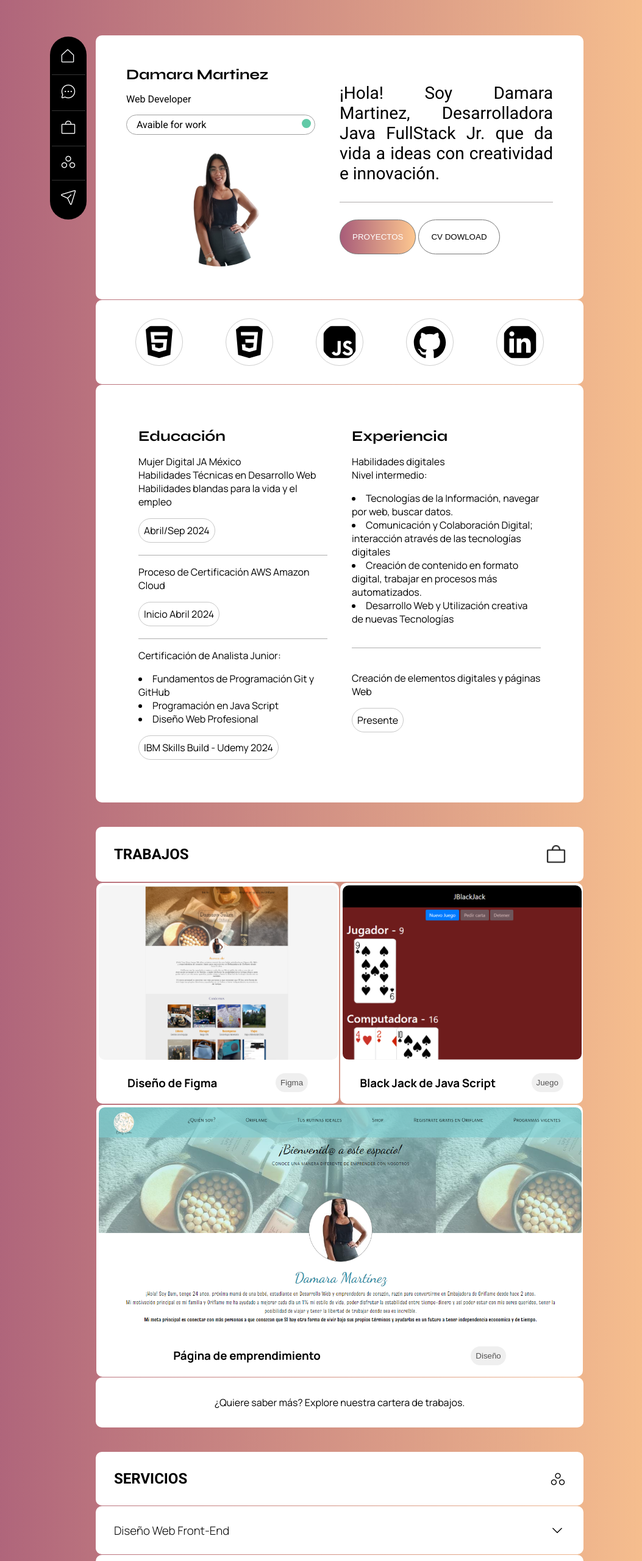
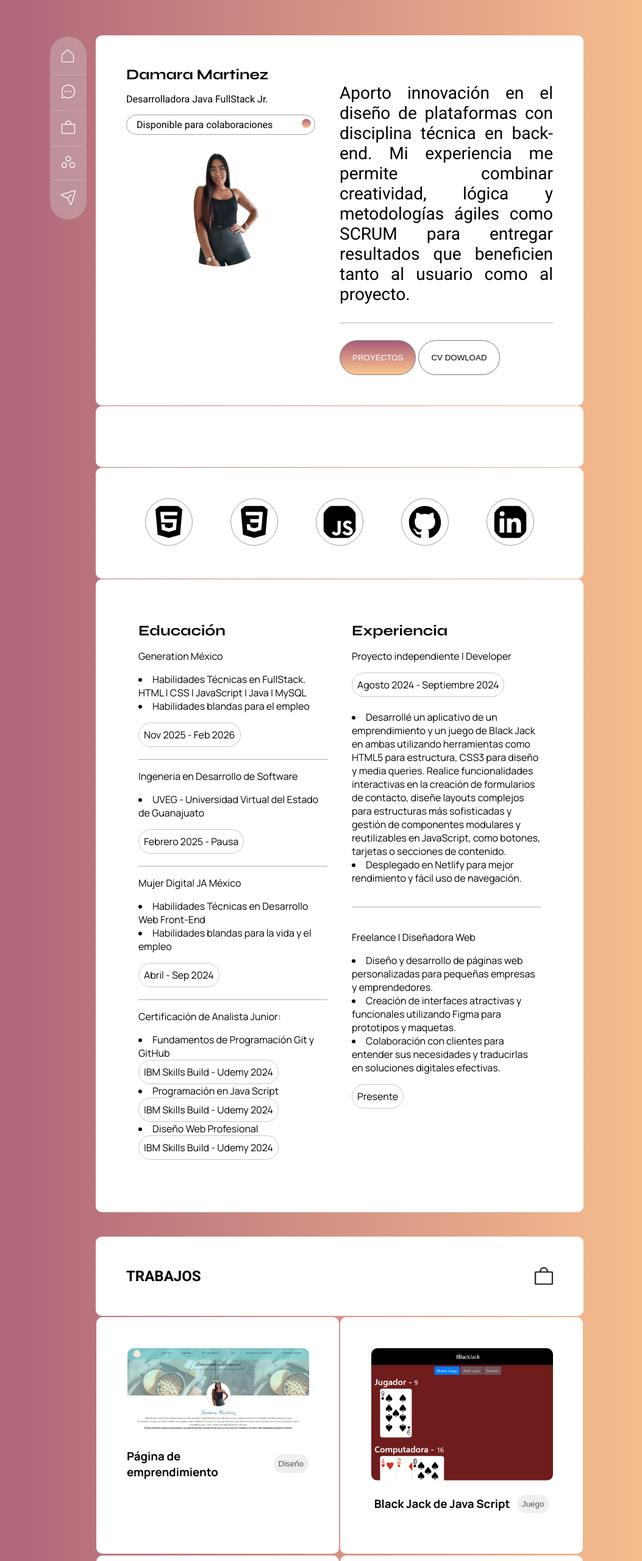
Before and after one commit to Dammtz/Portafolio-Damara-Mtz, a plain HTML site: page index.html in a window 1280 px wide. Shown: the top 2560 px of the page at 61% size, without its empty margins (113-1166 px from the left). Drawn offline with nearby package versions, Linux system fonts and the light colour scheme; a web font is replaced by a local one.

Commit message:
feat: Estructura y estilos hechos

```diff
--- a/estilos.css
+++ b/estilos.css
@@ -57,12 +57,15 @@ h2 {
 .dot {
     height: 15px;
     width: 15px;
-    background-color: rgb(97, 202, 167);
+    background: linear-gradient(
+    var(--night),
+    var(--brown)
+    );
     border-radius: 50%;
 }
 
 .status {
-    display: flex;
+
     border: 1px solid rgb(160, 160, 160);
     border-radius: 20px;
     padding: 6px;
@@ -92,7 +95,6 @@ h2 {
 
 .btn-black {
     background: linear-gradient(
-    90deg,
     var(--night),
     var(--brown)
     );
@@ -109,7 +111,7 @@ h2 {
 }
 
 .btn-lined {
-    background-color: #ffff;
+    background-color: #ffffff;
     padding: 20px;
     border-radius: 30px;
     border: 1px solid rgb(119, 119, 119);
@@ -117,7 +119,6 @@ h2 {
 
 .btn-lined:hover {
     background: linear-gradient(
-    90deg,
     var(--night),
     var(--brown)
     );
@@ -129,7 +130,7 @@ h2 {
 .sticky-nav {
     height: 300px;
     width: 60px;
-    background-color: black;
+    background-color: rgba(206, 205, 205, 0.377);
     border-radius: 30px;
     position: sticky;
     top: 60px;
@@ -152,7 +153,8 @@ ul {
 .l-2,
 .l-3,
 .l-4 {
-    border-bottom: 1px solid rgba(176, 172, 172, 0.301);
+    border-bottom: 1px solid rgba(233, 233, 233, 0.301);
+}
 }
 
 .section-icons {
@@ -165,7 +167,7 @@ ul {
     width: 60px;
     padding: 8px;
     border: 1px solid;
-    border-color: rgba(128, 128, 128, 0.39);
+    border-color: rgba(0, 0, 0, 0.39);
     border-radius: 50%;
 }
 
--- a/index.html
+++ b/index.html
@@ -34,72 +34,95 @@
         <div id="home" class="section section_status">
             <div class="subsection">
                 <h2 class="info-name">Damara Martinez</h2>
-                <p>Web Developer</p>
+                <p>Desarrolladora Java FullStack Jr.</p>
                 <div class="status">
-                    <p class="p-status"> Avaible for work</p>
+                    <p class="p-status"> Disponible para colaboraciones</p>
                     <div class="dot"></div>
                 </div>
                 <img class="profile" src="img/quiensoy.jpg" alt="Dam">
             </div>
             <div class="subsection">
-                <p class="p-desc"> ¡Hola! Soy Damara Martinez, Desarrolladora Java FullStack Jr. que da vida a ideas con
-                    creatividad e innovación.
+                <p class="p-desc"> Aporto innovación en el diseño de plataformas con
+                    disciplina técnica en back-end.
+                    Mi experiencia me permite combinar creatividad, lógica y metodologías ágiles como SCRUM
+                    para entregar resultados que beneficien tanto al usuario como al proyecto.
                 </p>
                 <div>
                     <a href="#works"> <button class="btn-black">PROYECTOS</button> </a>
-                    <a href="Currículum Vitae CV Damara 2024 de Mujer Digital.pdf"> <button class="btn-lined">CV
+                    <a href="DAMARA SULIM MARTINEZ MARTINEZ.pdf"> <button class="btn-lined">CV
                             DOWLOAD</button></a>
                 </div>
             </div>
         </div>
 
         <div class="section section-icons">
-            <img src="icons/logo-html5.svg" alt="Logo HTML">
-            <img src="icons/logo-css3.svg" alt="Logo CSS">
-            <img src="icons/logo-javascript.svg" alt="Logo JavaScripts">
-            <img src="icons/logo-github.svg" alt="Logo GitHub">
-            <img src="icons/logo-linkedin.svg" alt="Logo Linledin">
+
+        </div>
+
+        <div class="section section-icons">
+            <a href="#"><img src="icons/logo-html5.svg" alt="Logo HTML"></a>
+            <a href="#"><img src="icons/logo-css3.svg" alt="Logo CSS"></a>
+            <a href="#"><img src="icons/logo-javascript.svg" alt="Logo JavaScripts"></a>
+            <a href="#"><img src="icons/logo-github.svg" alt="Logo GitHub"></a>
+            <a href="#"><img src="icons/logo-linkedin.svg" alt="Logo Linledin"></a>
         </div>
 
         <div id="educacion" class="section section_status">
             <div class="subsection section-e">
                 <h2 class="info-name">Educación</h2>
+
                 <div class="line">
-                    <p>Mujer Digital JA México
-                        <br> Habilidades Técnicas en Desarrollo Web
-                        <br>Habilidades blandas para la vida y el empleo
+                    <p>Generation México
+                        <li> Habilidades Técnicas en FullStack. HTML | CSS | JavaScript | Java | MySQL </li>
+                        <li>Habilidades blandas para el empleo </li>
                     </p>
-                    <div class="fechas">Abril/Sep 2024</div>
+                    <div class="fechas">Nov 2025 - Feb 2026</div>
                 </div>
 
                 <div class="line">
-                    <p>Proceso de Certificación AWS Amazon Cloud</p>
-                    <div class="fechas">Inicio Abril 2024</div>
+                    <p>Ingeneria en Desarrollo de Software
+                        <li> UVEG - Universidad Virtual del Estado de Guanajuato </li>
+                    </p>
+                    <div class="fechas">Febrero 2025 - Pausa</div>
+                </div>
+
+                <div class="line">
+                    <p>Mujer Digital JA México
+                        <li> Habilidades Técnicas en Desarrollo Web Front-End </li>
+                        <li>Habilidades blandas para la vida y el empleo </li>
+                    </p>
+                    <div class="fechas">Abril - Sep 2024</div>
                 </div>
 
                 <p>Certificación de Analista Junior:
-                    <li>Fundamentos de Programación Git y GitHub
+                    <li>Fundamentos de Programación Git y GitHub </li>
+                    <div class="fechas">IBM Skills Build - Udemy 2024</div>
                     <li>Programación en Java Script</li>
+                    <div class="fechas">IBM Skills Build - Udemy 2024</div>
                     <li>Diseño Web Profesional</li>
+                    <div class="fechas">IBM Skills Build - Udemy 2024</div>
                 </p>
-                <div class="fechas">IBM Skills Build - Udemy 2024</div>
             </div>
 
             <div class="subsection section-e">
                 <div class="line">
                     <h2 class="info-name">Experiencia</h2>
-                    <p>Habilidades digitales
-                        <br> Nivel intermedio:
-                        <li>Tecnologías de la Información, navegar por web, buscar datos. </li>
-                        <li>Comunicación y Colaboración Digital; interacción através de
-                            las tecnologías digitales</li>
-                        <li>Creación de contenido en formato digital, trabajar en procesos
-                            más automatizados.</li>
-                        <li>Desarrollo Web y Utilización creativa de nuevas Tecnologías</li>
+                    <p>Proyecto independiente | Developer
+                        <div class="fechas">Agosto 2024 - Septiembre 2024</div>
+
+                        <br><li>Desarrollé un aplicativo de un emprendimiento y un juego de Black Jack en ambas utilizando herramientas como
+HTML5 para estructura, CSS3 para diseño y media queries. Realice funcionalidades interactivas en la creación de
+formularios de contacto, diseñe layouts complejos para estructuras más sofisticadas y gestión de componentes
+modulares y reutilizables en JavaScript, como botones, tarjetas o secciones de contenido. </li>
+                        <li>Desplegado en Netlify para mejor rendimiento y fácil uso de navegación.</li>
                     </p>
                 </div>
                 <br>
-                <p>Creación de elementos digitales y páginas Web</p>
+                <p> Freelance | Diseñadora Web
+                    <br><li> Diseño y desarrollo de páginas web personalizadas para pequeñas empresas y emprendedores. </li>
+                    <li> Creación de interfaces atractivas y funcionales utilizando Figma para prototipos y maquetas. </li>
+                    <li> Colaboración con clientes para entender sus necesidades y traducirlas en soluciones digitales efectivas. </li>
+                </p>
                 <div class="fechas">Presente</div>
             </div>
         </div>
@@ -107,6 +130,29 @@
         <div id="works" class="section section-works">
             <h2>TRABAJOS</h2>
             <img src="img/bag negro.png" alt="Logo trabajos">
+        </div>
+
+        <div class="cuadros">
+
+            <div class=" section cards">
+                <a href="trabajo3.html">
+                    <div><img src="img/mipagina.png" alt="Mi pagina"></div>
+                </a>
+                <div class="text">
+                    <h3>Página de emprendimiento</h3>
+                    <button>Diseño</button>
+                </div>
+            </div>
+
+            <div class="section cards">
+                <a href="trabajo2.html">
+                    <div><img src="img/juegocartas.png" alt="Juego cartas JavaScript"></div>
+                </a>
+                <div class="text">
+                    <h3>Black Jack de Java Script</h3>
+                    <button>Juego</button>
+                </div>
+            </div>
         </div>
 
         <div class="cuadros">
@@ -121,26 +167,15 @@
             </div>
 
             <div class="section cards">
-                <a href="trabajo2.html">
-                    <div><img src="img/juegocartas.png" alt="Juego cartas JavaScript"></div>
+                <a href="trabajo4.html">
+                    <div><img src="img/diseñofigma.png" alt="Diseño en Figma"></div>
                 </a>
                 <div class="text">
-                    <h3>Black Jack de Java Script</h3>
-                    <button>Juego</button>
+                    <h3>Página de clima</h3>
+                    <button>Diseño y Apis</button>
                 </div>
             </div>
         </div>
-
-        <div class=" section card">
-            <a href="trabajo3.html">
-                <div><img src="img/mipagina.png" alt="Mi pagina"></div>
-            </a>
-            <div class="text">
-                <h3>Página de emprendimiento</h3>
-                <button>Diseño</button>
-            </div>
-        </div>
-
 
         <div class="section cartera">
             ¿Quiere saber más? Explore nuestra cartera de trabajos.
--- /dev/null
+++ b/trabajo4.html
@@ -0,0 +1,117 @@
+<!DOCTYPE html>
+<html lang="en">
+
+<head>
+    <meta charset="UTF-8">
+    <meta name="viewport" content="width=device-width, initial-scale=1.0">
+    <title>Diseño de página para ver el Clima</title>
+    <link rel="stylesheet" href="estilos.css">
+    <link rel="stylesheet" href="media.css">
+</head>
+
+<body>
+
+    <div class="sticky-nav">
+        <ul>
+            <a href="index.html">
+                <li class="l-1"> <img src="img/home-icon.png" alt="logo home"> </li>
+            </a>
+            <a href="index.html">
+                <li class="l-2"> <img src="img/chat-light.png" alt="logo maleta"> </li>
+            </a>
+            <a href="index.html">
+                <li class="l-3"> <img src="img/bag-light.png" alt=""> </li>
+            </a>
+            <a href="index.html">
+                <li class="l-4"> <img src="img/circles-three-light.png" alt=""> </li>
+            </a>
+            <a href="index.html">
+                <li class="l-5"> <img src="img/paper-plane-tilt-light.png" alt=""> </li>
+            </a>
+        </ul>
+    </div>
+
+    <div class="container">
+        <div class=" section card">
+            <div><img src="img/diseñofigma.png" alt="Figma"></div>
+            <div class="text">
+                <h3>Diseño de página para ver el Clima</h3>
+                <button>Diseño</button>
+            </div>
+        </div>
+
+        <div class="section section-trabajos">
+            <h3>Descripción del Proyecto</h3>
+            <p>Este proyecto consiste en una aplicación web sencilla desarrollada con HTML, CSS y JavaScript, que
+                permite consultar el clima en tiempo real de cualquier ciudad. Para obtener la información meteorológica
+                se utilizan APIs externas (como OpenWeatherMap), las cuales proporcionan datos actualizados sobre
+                temperatura, humedad, velocidad del viento y condiciones generales.
+                La interfaz está diseñada para ser intuitiva y responsiva, mostrando los resultados de manera clara y atractiva. El usuario ingresa el nombre de la ciudad en un campo de búsqueda, y mediante fetch en JavaScript se realiza la petición a la API, mostrando los datos directamente en la página.
+
+            </p>
+        </div>
+
+        <div class=" section section-trabajos">
+            <h3>Fecha</h3>
+            <p>Diciembre 2025</p>
+        </div>
+
+        <div class=" section section-trabajos">
+            <div class="fechas dam a">
+                <a href="https://dammtz.github.io/LAB-appClima/">URL DEL SITIO WEB</a>
+            </div>
+        </div>
+
+        <div class="section s-form">
+            <form id="form">
+                <div class="field">
+                    <label for="from_name"></label>
+                    <input class="block1" type="text" name="from_name" id="from_name" placeholder="Nombre"
+                        maxlength="50">
+                </div>
+                <div class="field">
+                    <label for="email_id"></label>
+                    <input class="block1 mar" type="email" placeholder="Email" name="email_id" id="email_id" required>
+                </div>
+                <div class="field">
+                    <label for="message"></label>
+                    <input class="block2" type="text" name="message" id="message" placeholder="Mensaje">
+                    <input class="botonN" type="submit" id="button" value="Enviar">
+                </div>
+            </form>
+        </div>
+
+        <div class="section section-contactos">
+            <div class="dam"><a href="https://www.linkedin.com/in/damara-sulim-mtz/">
+                    <p>Linkedin</p>
+                </a>
+            </div>
+
+            <div class="dam"><a href="https://wa.me/5215615066690">
+                    <p>Whatsapp</p>
+                </a>
+            </div>
+
+            <div class="dam"><a href="https://github.com/Dammtz">
+                    <p>GitHub</p>
+                </a>
+            </div>
+
+            <div><a href="mailto:andysu5524@gmail.com">
+                    <p>andysu5524@gmail.com</p>
+                </a></div>
+        </div>
+        <footer>
+            Made by Damara Martinez - © 2024
+        </footer>
+
+    </div>
+    <script src="email.js"></script>
+    <script type="text/javascript" src="https://cdn.jsdelivr.net/npm/@emailjs/browser@4/dist/email.min.js"></script>
+
+    <script type="text/javascript">
+        emailjs.init('CHnVLu6imGaB_ZLfa')
+    </script>
+</body>
+
+</html>
```
Also changed, not shown: 2 other files.
